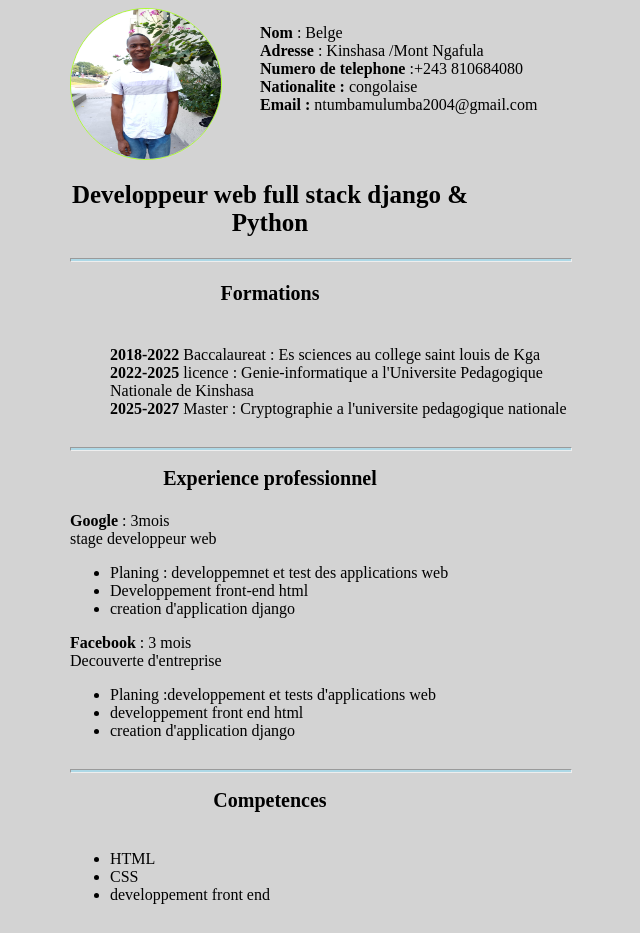
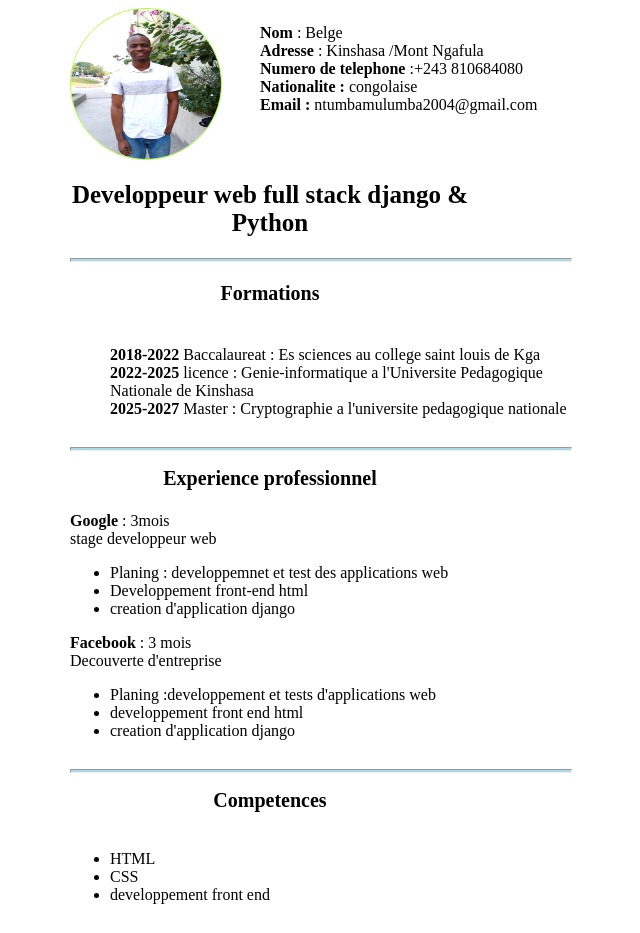
Before and after one commit to Belge-pixel/moncv-en-ligne, a plain HTML site: page index.html in a window 1280 px wide. Shown: the whole page, without its empty margins (320-960 px from the left). Drawn offline with Linux system fonts and the light colour scheme.

Commit message:
Add files via upload

```diff
--- a/cv.css
+++ b/cv.css
@@ -1,5 +1,5 @@
 body{
-    background-color: lightgray;
+    background-color:white;
 }
 .conteneur{
     margin:0 auto;
```
